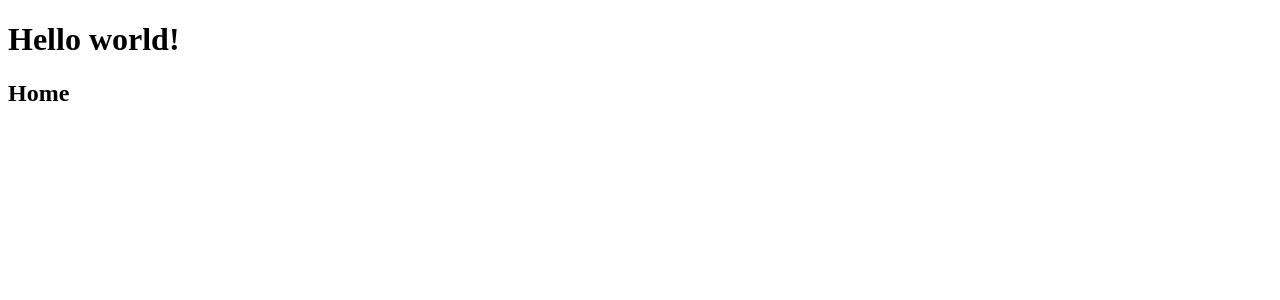
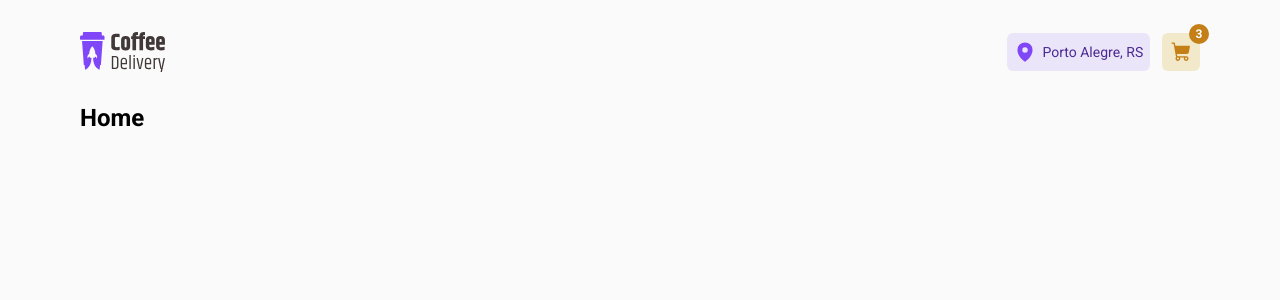
Before and after one commit to Lucas-Araujo15/coffee_delivery, a React (Vite) app: page / in a window 1280 px wide. Shown: the top 300 px of the page. Built offline with nearby package versions, Linux system fonts and the light colour scheme.

Commit message:
feat: adiciona header

```diff
--- a/package.json
+++ b/package.json
@@ -9,6 +9,7 @@
     "preview": "vite preview"
   },
   "dependencies": {
+    "@phosphor-icons/react": "^2.0.6",
     "@rocketseat/eslint-config": "^1.2.0",
     "@types/styled-components": "^5.1.26",
     "react": "^18.2.0",
--- a/src/App.tsx
+++ b/src/App.tsx
@@ -1,6 +1,7 @@
 import { BrowserRouter } from 'react-router-dom'
 import { ThemeProvider } from 'styled-components'
 import { Router } from './Router'
+import { GlobalStyle } from './styles/global'
 import { defaultTheme } from './styles/themes/default'
 
 export function App() {
@@ -9,6 +10,7 @@ export function App() {
       <BrowserRouter>
         <Router />
       </BrowserRouter>
+      <GlobalStyle />
     </ThemeProvider>
   )
 }
--- a/src/components/Header/index.tsx
+++ b/src/components/Header/index.tsx
@@ -1,7 +1,21 @@
+import { CartButton, HeaderContainer, Location } from './styles'
+import logo from '../../assets/logo-coffee-delivery.svg'
+import { MapPin, ShoppingCart } from '@phosphor-icons/react'
+
 export function Header() {
   return (
-    <div>
-      <h1>Hello world!</h1>
-    </div>
+    <HeaderContainer>
+      <img src={logo} alt="" />
+      <div>
+        <Location>
+          <MapPin weight="fill" size={22} />
+          <p>Porto Alegre, RS</p>
+        </Location>
+        <CartButton>
+          <ShoppingCart weight="fill" size={22} />
+          <span>3</span>
+        </CartButton>
+      </div>
+    </HeaderContainer>
   )
 }
--- a/src/components/Header/styles.ts
+++ b/src/components/Header/styles.ts
@@ -0,0 +1,70 @@
+import styled from 'styled-components'
+
+export const HeaderContainer = styled.header`
+  height: 6.5rem;
+  display: flex;
+  justify-content: space-between;
+  align-items: center;
+
+  img {
+    height: 2.5rem;
+  }
+
+  > div {
+    display: flex;
+    gap: 0.75rem;
+  }
+`
+
+export const Location = styled.div`
+  width: 8.9375rem;
+  height: 2.375rem;
+  background: ${(props) => props.theme['purple-light']};
+  border-radius: 6px;
+  display: flex;
+  align-items: center;
+  justify-content: space-evenly;
+
+  p {
+    font-size: 14px;
+    line-height: 18.2;
+    color: ${(props) => props.theme['purple-dark']};
+  }
+
+  svg {
+    color: ${(props) => props.theme.purple};
+  }
+`
+
+export const CartButton = styled.button`
+  width: 2.375rem;
+  height: 2.375rem;
+  background: ${(props) => props.theme['yellow-light']};
+  border: none;
+  border-radius: 6px;
+  display: flex;
+  align-items: center;
+  justify-content: center;
+  cursor: pointer;
+
+  svg {
+    color: ${(props) => props.theme['yellow-dark']};
+  }
+
+  span {
+    background: ${(props) => props.theme['yellow-dark']};
+    min-width: 1.25rem;
+    min-height: 1.25rem;
+    border-radius: 50%;
+    color: ${(props) => props.theme.white};
+    font-size: 0.75rem;
+    font-weight: 700;
+    display: flex;
+    justify-content: center;
+    align-items: center;
+
+    position: absolute;
+    margin-top: -2.25rem;
+    margin-right: -2.25rem;
+  }
+`
--- a/src/layouts/DefaultLayout/styles.ts
+++ b/src/layouts/DefaultLayout/styles.ts
@@ -2,4 +2,5 @@ import styled from 'styled-components'
 
 export const LayoutContainer = styled.div`
   max-width: 70rem;
+  margin: auto;
 `
--- a/src/styles/global.ts
+++ b/src/styles/global.ts
@@ -1,7 +1,7 @@
 import { createGlobalStyle } from 'styled-components'
 
 export const GlobalStyle = createGlobalStyle`
-    *{
+    * {
         margin: 0;
         padding: 0;
         box-sizing: border-box;
```
Also changed, not shown: src/assets/logo-coffee-delivery.svg (added), 1 other file (tests, documents, lock files or other folders).
